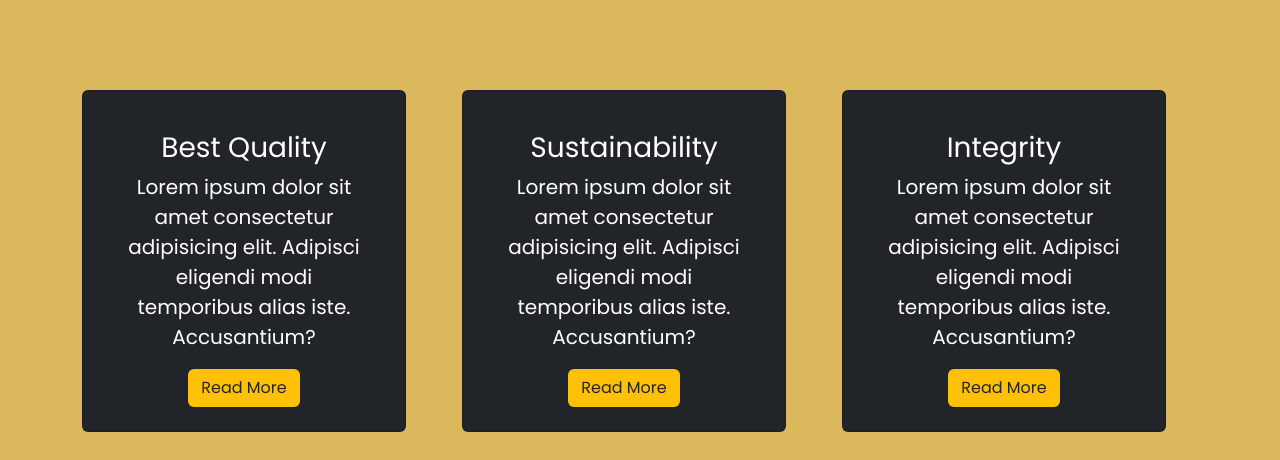
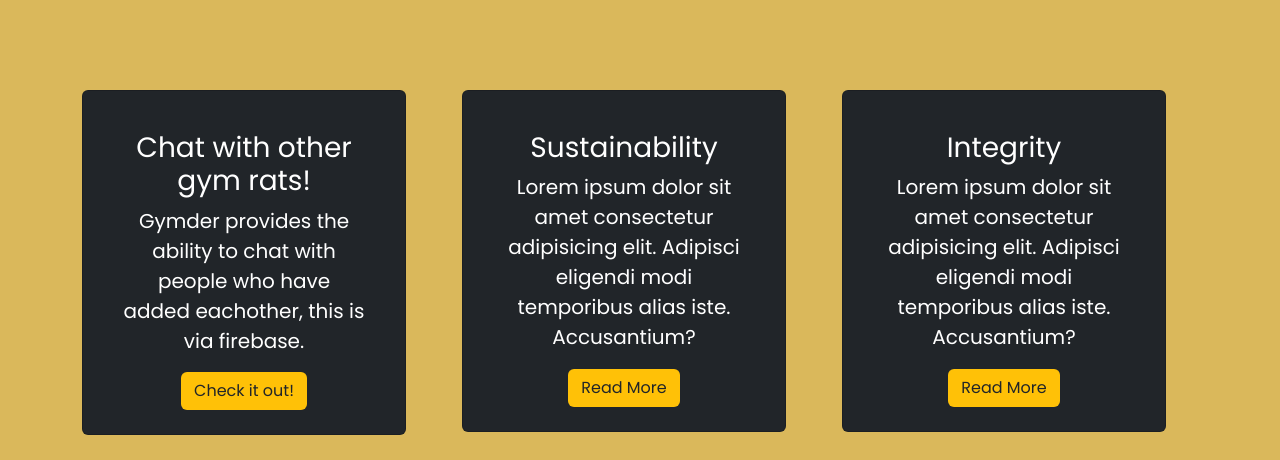
Before and after one commit to LexDarcoz/2223-frontendweb-LexDarcoz_Gymder, a React (Create React App) app: page / in a window 1280 px wide. Shown: the part 1700-2160 px from the top of the page. Built offline with nearby package versions, Linux system fonts and the light colour scheme.

Commit message:
text addition + features adjusted

```diff
--- a/src/components/Services.jsx
+++ b/src/components/Services.jsx
@@ -19,12 +19,14 @@ export default function Services() {
             <div className="card text-white text-center bg-dark pb-2">
               <div className="card-body">
                 <i className="bi bi-laptop"></i>
-                <h3 className="card-title">Best Quality</h3>
+                <h3 className="card-title">Chat with other gym rats!</h3>
                 <p className="lead">
-                  Lorem ipsum dolor sit amet consectetur adipisicing elit.
-                  Adipisci eligendi modi temporibus alias iste. Accusantium?
+                  Gymder provides the ability to chat with people who have added
+                  eachother, this is via firebase.
                 </p>
-                <button className="btn bg-warning text-dark">Read More</button>
+                <button className="btn bg-warning text-dark">
+                  Check it out!
+                </button>
               </div>
             </div>
           </div>
```
